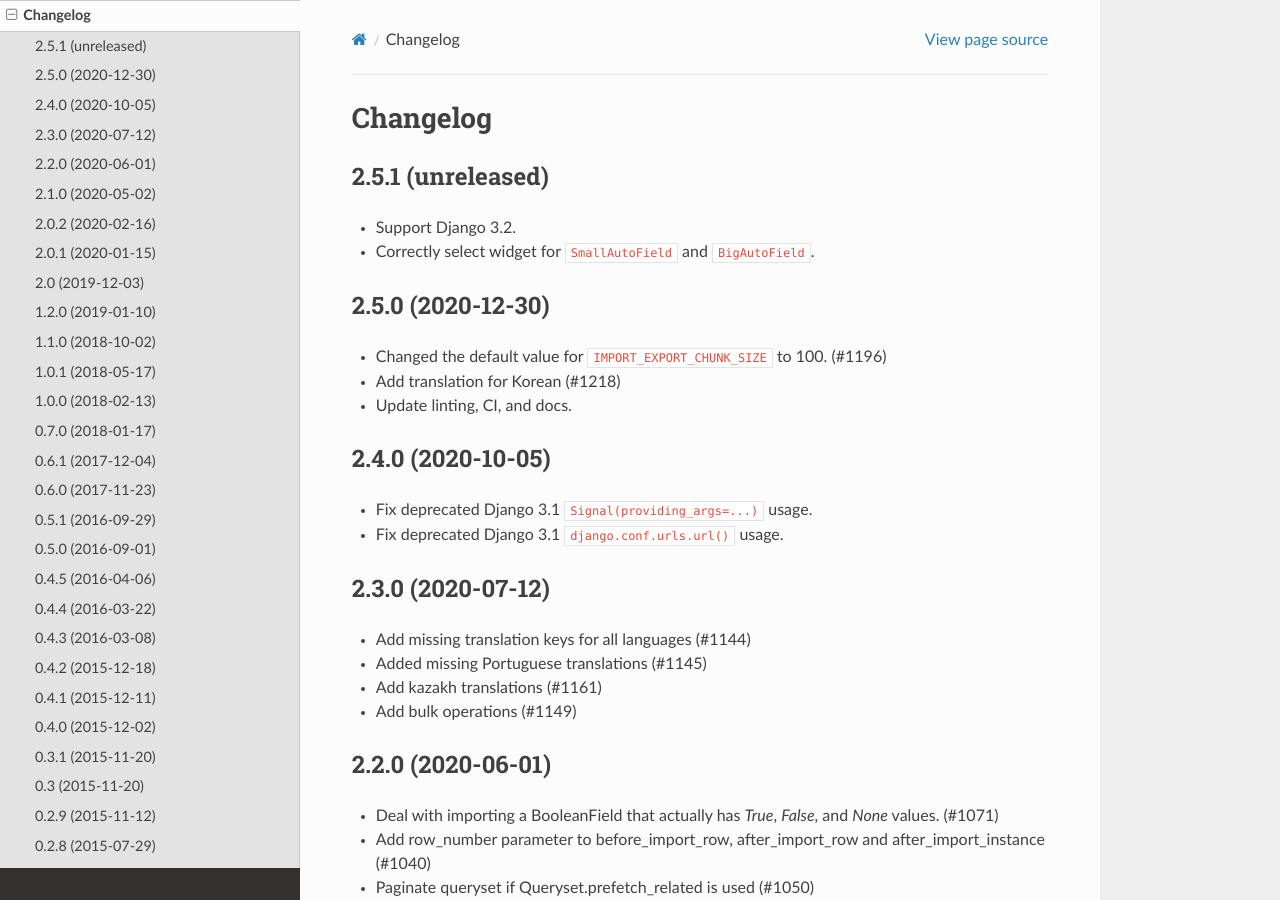
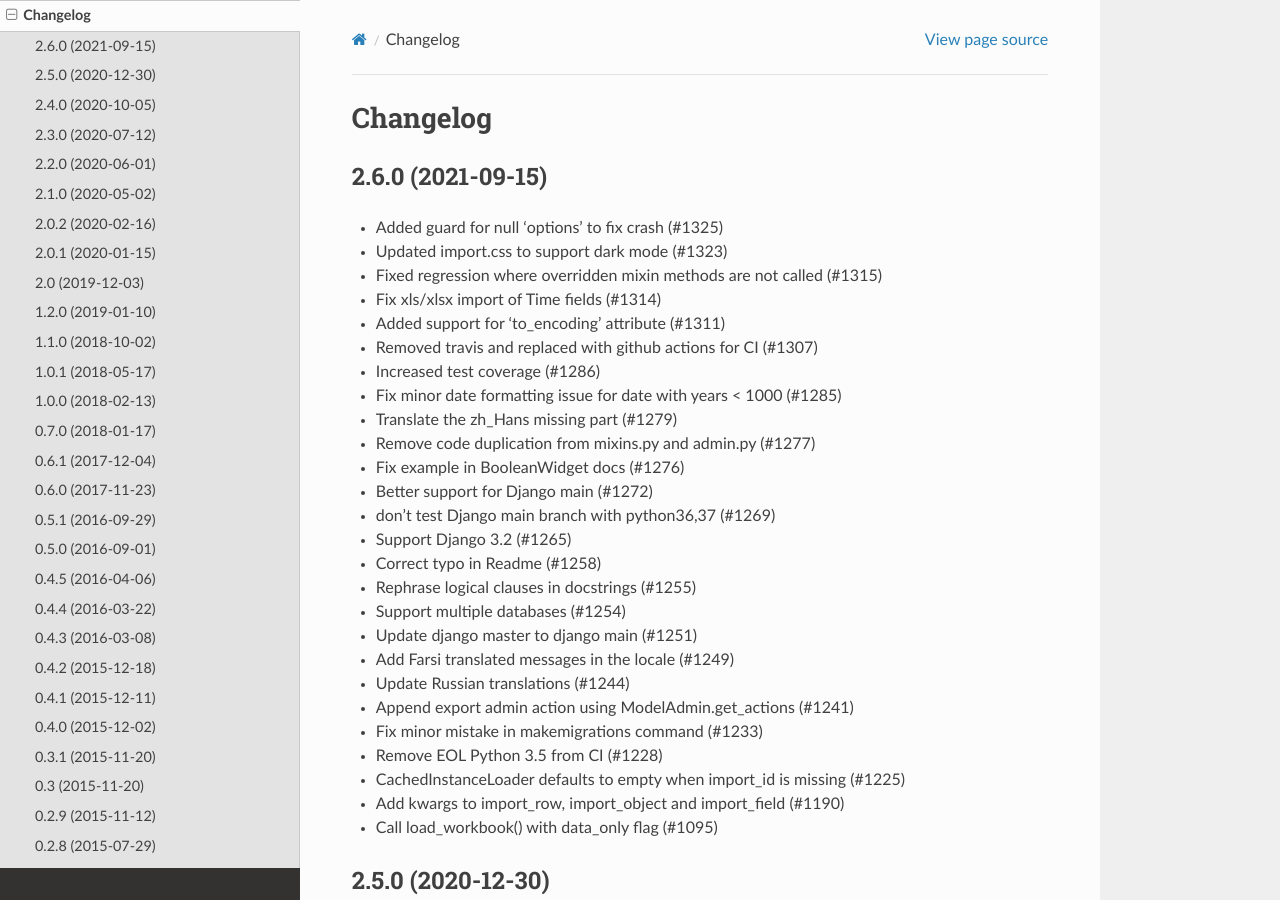
Before and after one commit to django-import-export/django-import-export, a Sphinx documentation site: the page built from docs/changelog.rst, in a window 1280 px wide and 900 px high. Built offline with Sphinx 7.4.7 and the Read the Docs theme 2.0.0, drawn with Linux system fonts in a browser that asks for light colours.

Commit message:
prepare for 2.6.0 release

```diff
--- a/docs/changelog.rst
+++ b/docs/changelog.rst
@@ -1,12 +1,35 @@
 Changelog
 =========
 
-
-2.5.1 (unreleased)
+2.6.0 (2021-09-15)
 ------------------
 
-- Support Django 3.2.
-- Correctly select widget for ``SmallAutoField`` and ``BigAutoField``.
+- Added guard for null 'options' to fix crash (#1325)
+- Updated import.css to support dark mode (#1323)
+- Fixed regression where overridden mixin methods are not called (#1315)
+- Fix xls/xlsx import of Time fields (#1314)
+- Added support for 'to_encoding' attribute (#1311)
+- Removed travis and replaced with github actions for CI (#1307)
+- Increased test coverage (#1286)
+- Fix minor date formatting issue for date with years < 1000 (#1285)
+- Translate the zh_Hans missing part (#1279)
+- Remove code duplication from mixins.py and admin.py (#1277)
+- Fix example in BooleanWidget docs (#1276)
+- Better support for Django main (#1272)
+- don't test Django main branch with python36,37 (#1269)
+- Support Django 3.2 (#1265)
+- Correct typo in Readme (#1258)
+- Rephrase logical clauses in docstrings (#1255)
+- Support multiple databases (#1254)
+- Update django master to django main (#1251)
+- Add Farsi translated messages in the locale (#1249)
+- Update Russian translations (#1244)
+- Append export admin action using ModelAdmin.get_actions (#1241)
+- Fix minor mistake in makemigrations command (#1233)
+- Remove EOL Python 3.5 from CI (#1228)
+- CachedInstanceLoader defaults to empty when import_id is missing (#1225)
+- Add kwargs to import_row, import_object and import_field (#1190)
+- Call load_workbook() with data_only flag (#1095)
 
 
 2.5.0 (2020-12-30)
--- a/import_export/__init__.py
+++ b/import_export/__init__.py
@@ -1 +1 @@
-__version__ = '2.5.1.dev0'
+__version__ = '2.6.0'
```
Also changed, not shown: 2 other files.
